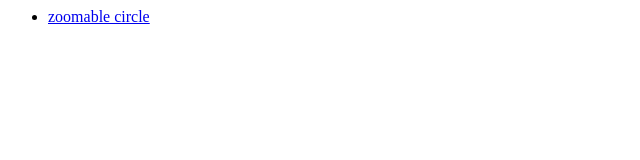
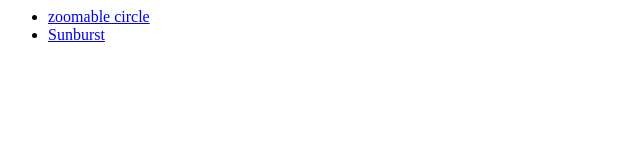
Before and after one commit to leocornus/leocornus-visualdata, a website: page demo/index.html in a window 1280 px wide. Shown: the full height of the page, 0-640 px from the left. Drawn offline with Linux system fonts and the light colour scheme.

Commit message:
add the sunburst demo to index page.

```diff
--- a/demo/index.html
+++ b/demo/index.html
@@ -5,6 +5,7 @@
 <body>
 <ul>
   <li><a href="zoomable-circle/index.html">zoomable circle</a></li>
+  <li><a href="sunburst/index.html">Sunburst</a></li>
 </ul>
 </body>
 </html>
```
